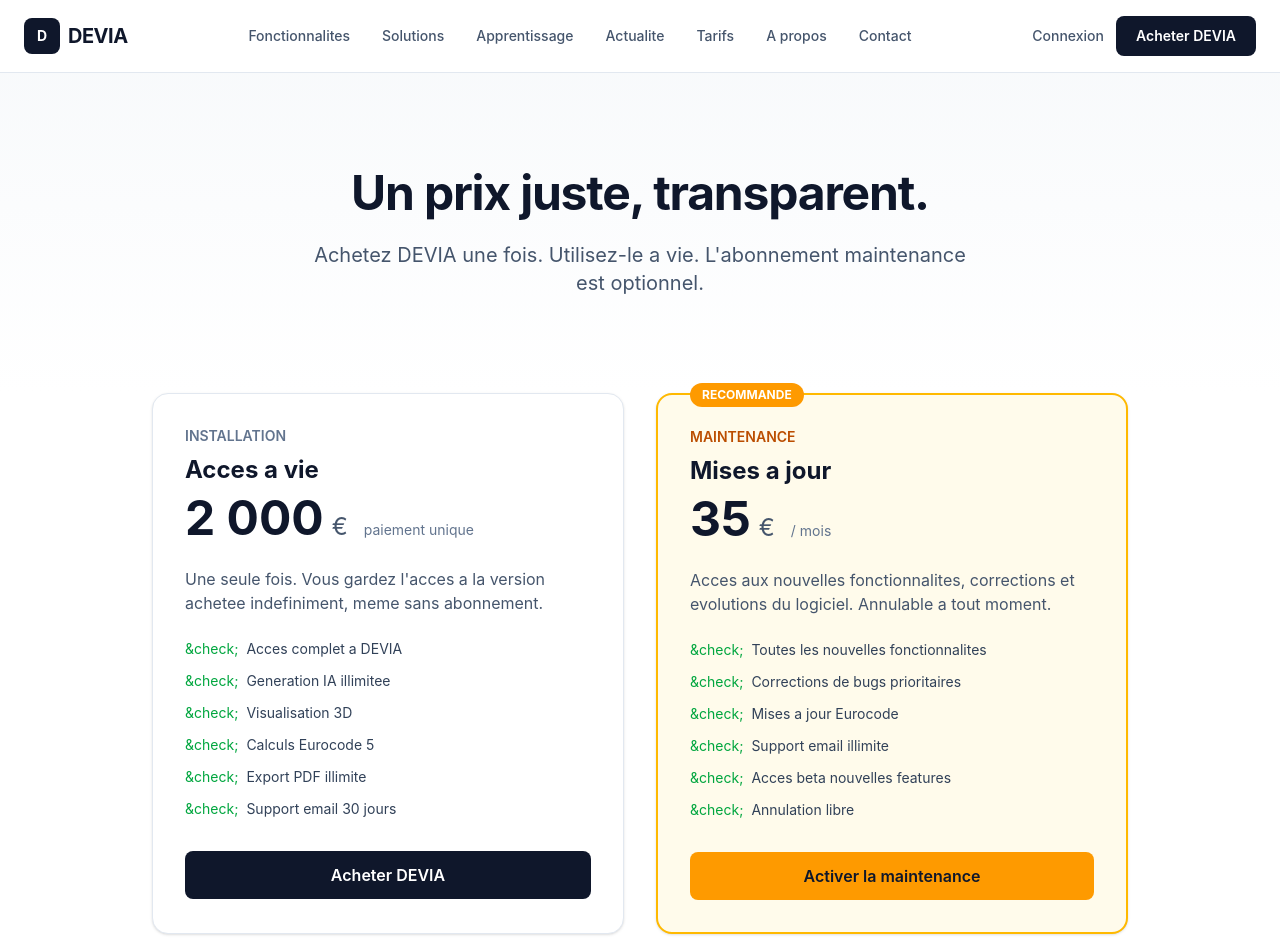
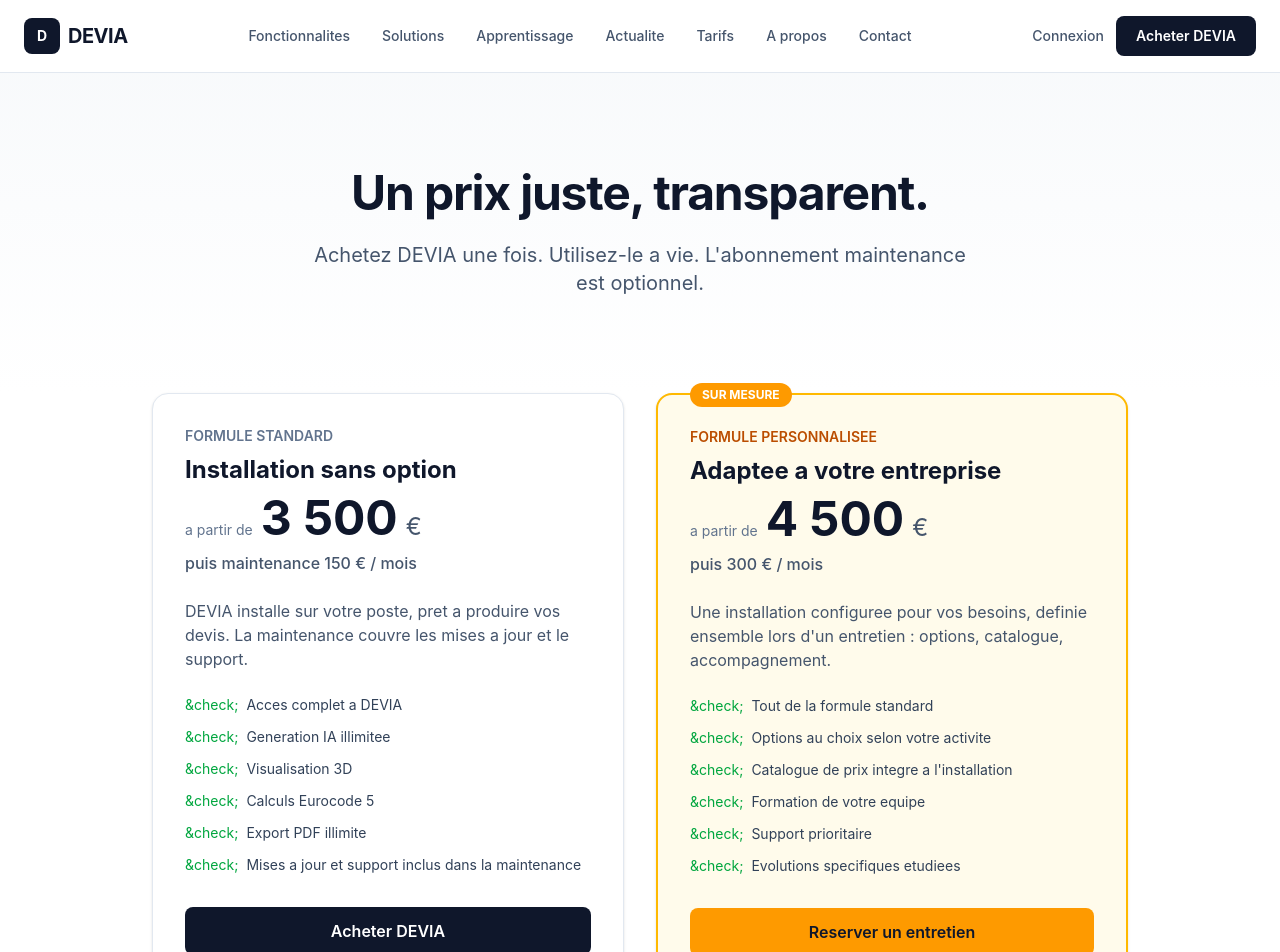
Before and after one commit to pdftw2htgt-glitch/devia-site, a Next.js app: page /tarifs in a window 1280 px wide. Shown: the top 952 px of the page. Built offline with nearby package versions, Linux system fonts and the light colour scheme.

Commit message:
Tarifs : formule standard 3500 EUR + 150/mois, formule personnalisee sur entretien 4500 EUR + 300/mois, CGV alignees

```diff
--- a/src/app/cgv/page.tsx
+++ b/src/app/cgv/page.tsx
@@ -27,7 +27,7 @@
 
           <h2 className="text-xl font-semibold text-slate-900 mt-8">Article 3 - Prix et paiement</h2>
           <p>
-            Le prix de l&apos;installation est de 2 000 &euro; (paiement unique).
+            Le prix de l&apos;installation standard debute a 3 500 &euro; hors options (paiement unique). La maintenance est facturee 150 &euro; par mois. Les formules personnalisees font l&apos;objet d&apos;un devis specifique etabli lors d&apos;un entretien.
             L&apos;abonnement maintenance optionnel est de 35 &euro; par mois,
             sans engagement, annulable a tout moment.
           </p>
--- a/src/app/tarifs/page.tsx
+++ b/src/app/tarifs/page.tsx
@@ -17,18 +17,19 @@
 
       <section className="pb-24">
         <div className="max-w-5xl mx-auto px-6 grid md:grid-cols-2 gap-8">
-          {/* OFFRE INSTALLATION */}
+          {/* FORMULE STANDARD */}
           <div className="bg-white border border-slate-200 rounded-2xl p-8 shadow-sm">
-            <div className="text-sm font-semibold text-slate-500 mb-2">INSTALLATION</div>
-            <h2 className="text-2xl font-bold text-slate-900 mb-2">Acces a vie</h2>
-            <div className="flex items-baseline gap-2 mb-6">
-              <span className="text-5xl font-bold text-slate-900">2 000</span>
+            <div className="text-sm font-semibold text-slate-500 mb-2">FORMULE STANDARD</div>
+            <h2 className="text-2xl font-bold text-slate-900 mb-2">Installation sans option</h2>
+            <div className="flex items-baseline gap-2 mb-2">
+              <span className="text-sm text-slate-500">a partir de</span>
+              <span className="text-5xl font-bold text-slate-900">3 500</span>
               <span className="text-2xl text-slate-600">&euro;</span>
-              <span className="text-sm text-slate-500 ml-2">paiement unique</span>
             </div>
+            <div className="text-slate-600 font-medium mb-6">puis maintenance 150 &euro; / mois</div>
             <p className="text-slate-600 mb-6">
-              Une seule fois. Vous gardez l&apos;acces a la version achetee
-              indefiniment, meme sans abonnement.
+              DEVIA installe sur votre poste, pret a produire vos devis.
+              La maintenance couvre les mises a jour et le support.
             </p>
             <ul className="space-y-3 mb-8">
               <li className="flex gap-2 text-sm text-slate-700"><span className="text-green-600">&check;</span> Acces complet a DEVIA</li>
@@ -36,40 +37,41 @@
               <li className="flex gap-2 text-sm text-slate-700"><span className="text-green-600">&check;</span> Visualisation 3D</li>
               <li className="flex gap-2 text-sm text-slate-700"><span className="text-green-600">&check;</span> Calculs Eurocode 5</li>
               <li className="flex gap-2 text-sm text-slate-700"><span className="text-green-600">&check;</span> Export PDF illimite</li>
-              <li className="flex gap-2 text-sm text-slate-700"><span className="text-green-600">&check;</span> Support email 30 jours</li>
+              <li className="flex gap-2 text-sm text-slate-700"><span className="text-green-600">&check;</span> Mises a jour et support inclus dans la maintenance</li>
             </ul>
             <button className="w-full bg-slate-900 text-white py-3 rounded-lg font-semibold hover:bg-slate-800 transition-colors">
               Acheter DEVIA
             </button>
           </div>
 
-          {/* OFFRE MAINTENANCE */}
+          {/* FORMULE PERSONNALISEE */}
           <div className="bg-amber-50 border-2 border-amber-400 rounded-2xl p-8 shadow-sm relative">
             <div className="absolute -top-3 left-8 bg-amber-500 text-white text-xs font-bold px-3 py-1 rounded-full">
-              RECOMMANDE
+              SUR MESURE
             </div>
-            <div className="text-sm font-semibold text-amber-700 mb-2">MAINTENANCE</div>
-            <h2 className="text-2xl font-bold text-slate-900 mb-2">Mises a jour</h2>
-            <div className="flex items-baseline gap-2 mb-6">
-              <span className="text-5xl font-bold text-slate-900">35</span>
+            <div className="text-sm font-semibold text-amber-700 mb-2">FORMULE PERSONNALISEE</div>
+            <h2 className="text-2xl font-bold text-slate-900 mb-2">Adaptee a votre entreprise</h2>
+            <div className="flex items-baseline gap-2 mb-2">
+              <span className="text-sm text-slate-500">a partir de</span>
+              <span className="text-5xl font-bold text-slate-900">4 500</span>
               <span className="text-2xl text-slate-600">&euro;</span>
-              <span className="text-sm text-slate-500 ml-2">/ mois</span>
             </div>
+            <div className="text-slate-600 font-medium mb-6">puis 300 &euro; / mois</div>
             <p className="text-slate-600 mb-6">
-              Acces aux nouvelles fonctionnalites, corrections et evolutions
-              du logiciel. Annulable a tout moment.
+              Une installation configuree pour vos besoins, definie ensemble
+              lors d&apos;un entretien : options, catalogue, accompagnement.
             </p>
             <ul className="space-y-3 mb-8">
-              <li className="flex gap-2 text-sm text-slate-700"><span className="text-green-600">&check;</span> Toutes les nouvelles fonctionnalites</li>
-              <li className="flex gap-2 text-sm text-slate-700"><span className="text-green-600">&check;</span> Corrections de bugs prioritaires</li>
-              <li className="flex gap-2 text-sm text-slate-700"><span className="text-green-600">&check;</span> Mises a jour Eurocode</li>
-              <li className="flex gap-2 text-sm text-slate-700"><span className="text-green-600">&check;</span> Support email illimite</li>
-              <li className="flex gap-2 text-sm text-slate-700"><span className="text-green-600">&check;</span> Acces beta nouvelles features</li>
-              <li className="flex gap-2 text-sm text-slate-700"><span className="text-green-600">&check;</span> Annulation libre</li>
+              <li className="flex gap-2 text-sm text-slate-700"><span className="text-green-600">&check;</span> Tout de la formule standard</li>
+              <li className="flex gap-2 text-sm text-slate-700"><span className="text-green-600">&check;</span> Options au choix selon votre activite</li>
+              <li className="flex gap-2 text-sm text-slate-700"><span className="text-green-600">&check;</span> Catalogue de prix integre a l&apos;installation</li>
+              <li className="flex gap-2 text-sm text-slate-700"><span className="text-green-600">&check;</span> Formation de votre equipe</li>
+              <li className="flex gap-2 text-sm text-slate-700"><span className="text-green-600">&check;</span> Support prioritaire</li>
+              <li className="flex gap-2 text-sm text-slate-700"><span className="text-green-600">&check;</span> Evolutions specifiques etudiees</li>
             </ul>
-            <button className="w-full bg-amber-500 text-slate-900 py-3 rounded-lg font-semibold hover:bg-amber-400 transition-colors">
-              Activer la maintenance
-            </button>
+            <Link href="/contact" className="block w-full text-center bg-amber-500 text-slate-900 py-3 rounded-lg font-semibold hover:bg-amber-400 transition-colors">
+              Reserver un entretien
+            </Link>
           </div>
         </div>
 
```
